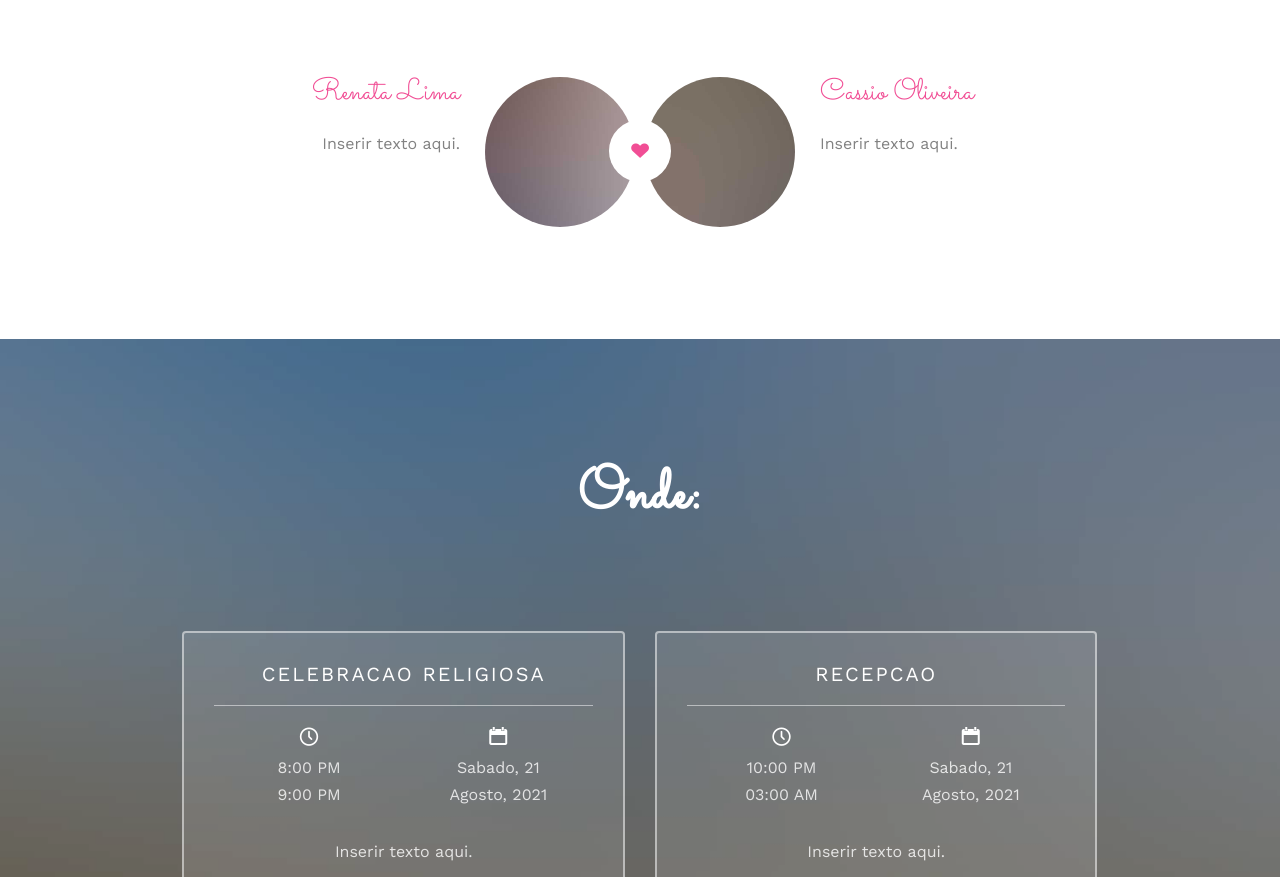
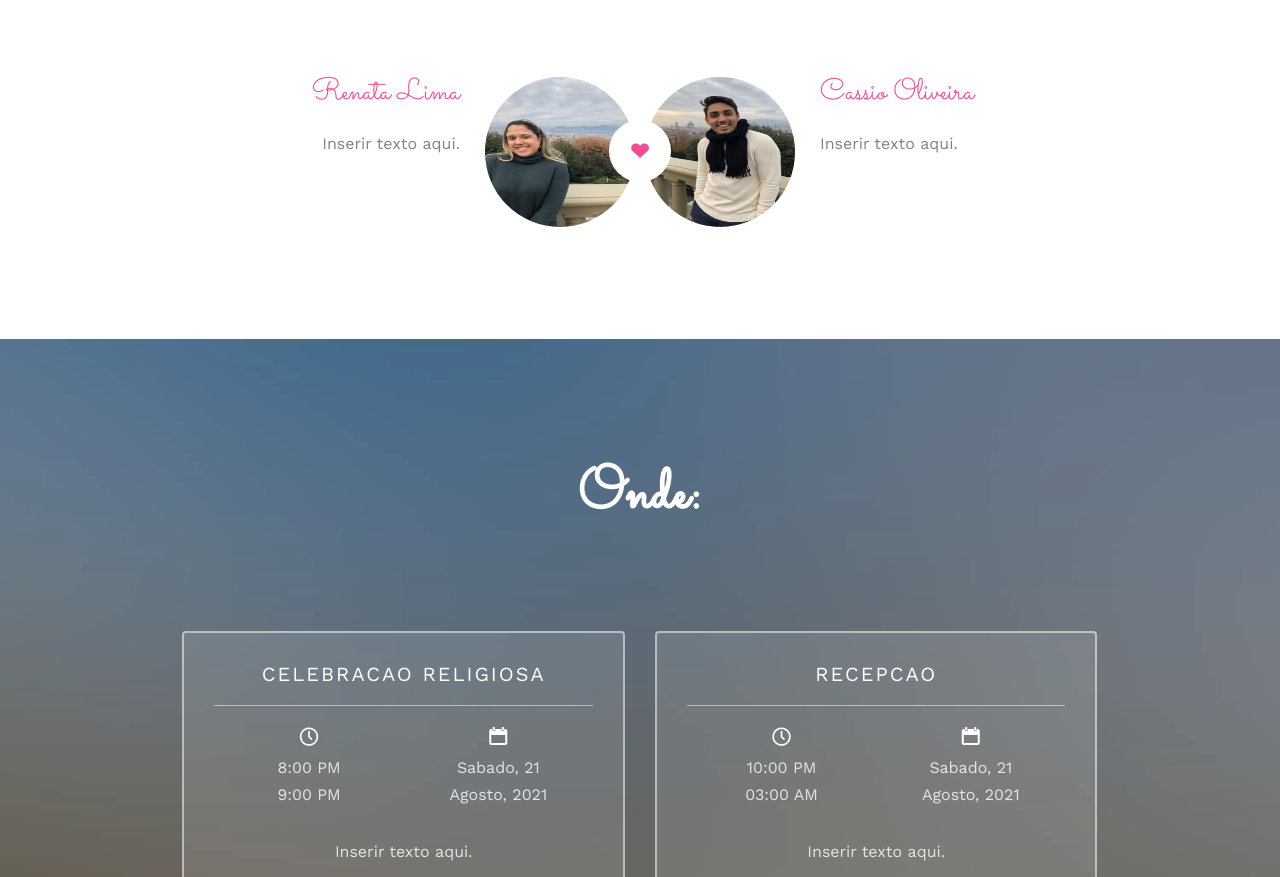
Before and after one commit to cassioliveiram/renataecassio, a plain HTML site: page index.html in a window 1280 px wide. Shown: the part 1161-2038 px from the top of the page. Drawn offline with nearby package versions, Linux system fonts and the light colour scheme; files whose address does not match are found by name.

Commit message:
include bride and groom photos

```diff
--- a/index.html
+++ b/index.html
@@ -101,7 +101,7 @@
 			<div class="couple-wrap animate-box">
 				<div class="couple-half">
 					<div class="groom">
-						<img src="images/groom.jpg" alt="groom" class="img-responsive">
+						<img src="images/renata-balao.jpg" alt="groom" class="img-responsive">
 					</div>
 					<div class="desc-groom">
 						<h3>Renata Lima</h3>
@@ -111,7 +111,7 @@
 				<p class="heart text-center"><i class="icon-heart2"></i></p>
 				<div class="couple-half">
 					<div class="bride">
-						<img src="images/bride.jpg" alt="groom" class="img-responsive">
+						<img src="images/cassio-balao.jpg" alt="groom" class="img-responsive">
 					</div>
 					<div class="desc-bride">
 						<h3>Cassio Oliveira</h3>
```
Also changed, not shown: images/cassio-balao.jpg (added), images/renata-balao.jpg (added).
